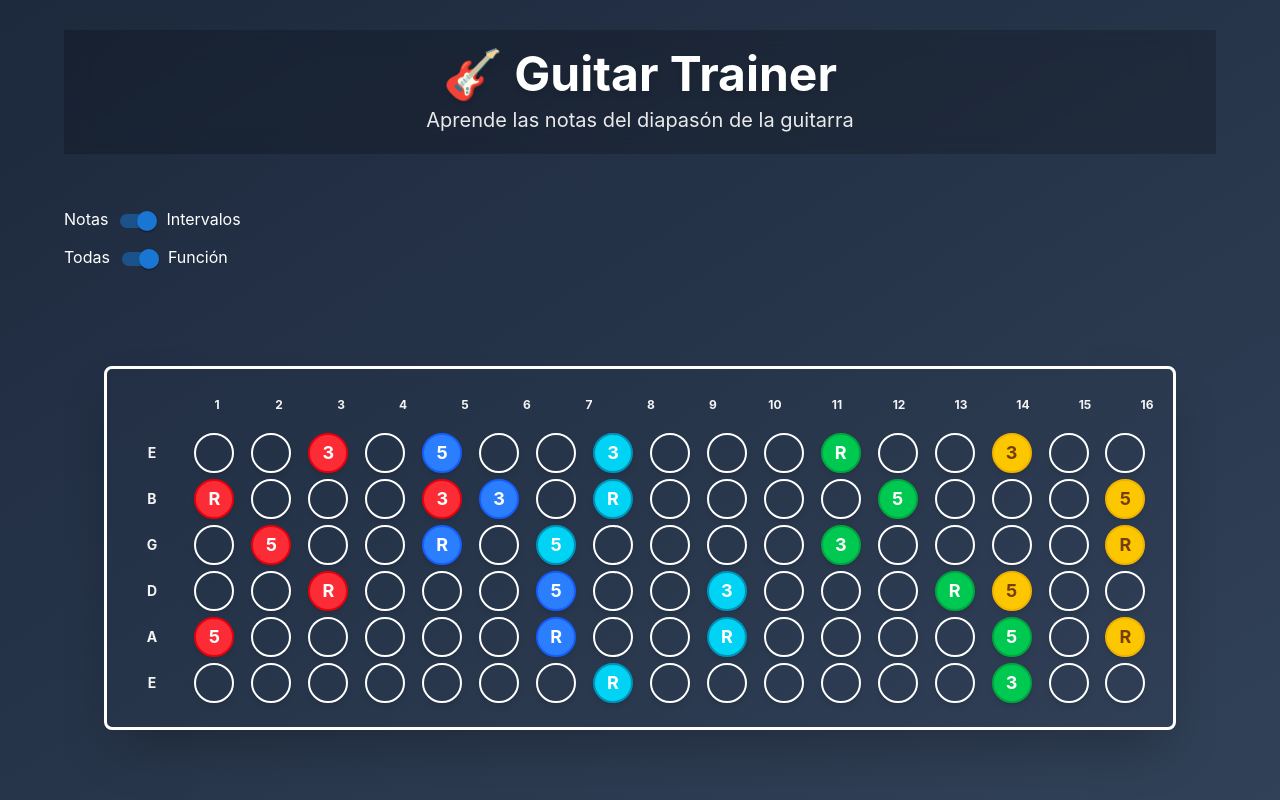
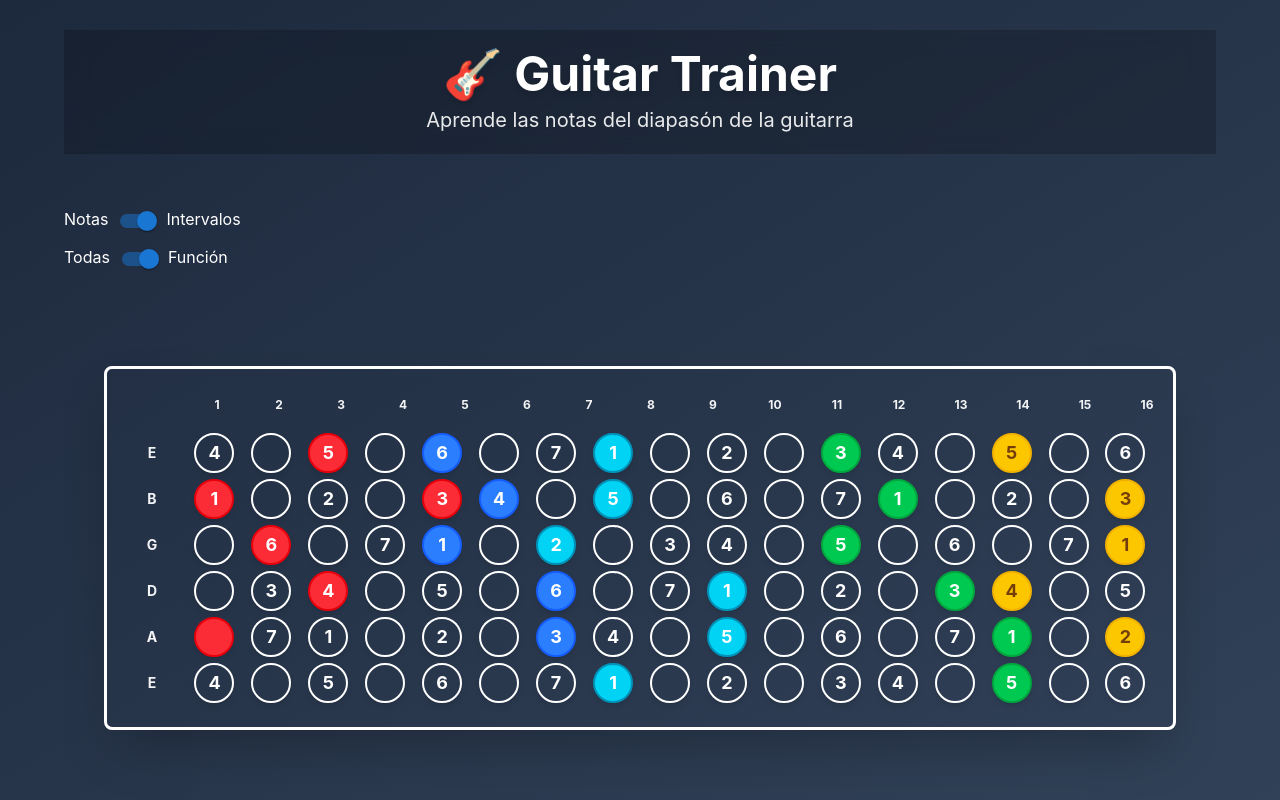
Before and after one commit to DeFrankCom/guitar-trainer, a React (Vite) app: page / in a window 1280 px wide. Built offline with nearby package versions, Linux system fonts and the light colour scheme.

Commit message:
feat: interval integration

```diff
--- a/src/components/Fretboard.tsx
+++ b/src/components/Fretboard.tsx
@@ -3,13 +3,13 @@ import type { FretboardData, FretboardNote } from '@/types/FretboardNote';
 import { generateFretboardData } from '@/utils/fretboardData';
 import { cagedPositions } from '@/utils/cagedPositions';
 import { Note as NoteCmp } from '@/components/Note';
-import type { Note } from '@/utils/scales';
+import type { ScaleNote } from '@/utils/scales';
 // Definición de las posiciones, etiquetas y colores según la imagen
 
 const NUM_FRETS = 17;
 
 type FretboardProps = {
-  selectedScale: Note[];
+  selectedScale: ScaleNote[];
   showNotes: boolean;
   viewOnlyFunction: boolean;
 };
@@ -54,13 +54,15 @@ export const Fretboard: React.FC<FretboardProps> = ({
                   const pos = cagedPositions.find(
                     (p: any) => p.string === note.string && p.fret === note.fret
                   );
+                  const scaleNote = selectedScale.find(scaleNote => scaleNote.note === note.note);
                   return (
                     <NoteCmp
                       key={note.fret}
                       pos={pos}
-                      note={note}
+                      note={{...note, interval: scaleNote?.interval ?? undefined }}
                       showNoteName={showNoteName}
                       viewOnlyFunction={viewOnlyFunction}
+                      noteBelongsToScale={!!scaleNote}
                     />
                   );
                 })}
--- a/src/components/Note.tsx
+++ b/src/components/Note.tsx
@@ -15,6 +15,7 @@ type NoteProps = {
   note: FretboardNote;
   showNoteName: boolean;
   viewOnlyFunction: boolean;
+  noteBelongsToScale: boolean;
 };
 
 export const Note: React.FC<NoteProps> = ({
@@ -22,18 +23,19 @@ export const Note: React.FC<NoteProps> = ({
   note,
   showNoteName,
   viewOnlyFunction,
+  noteBelongsToScale,
 }) => {
   return (
     <div
       key={note.fret}
       className='flex items-center justify-center min-h-[40px] flex-1'
     >
-      {(pos || viewOnlyFunction) && (
+      {(noteBelongsToScale || viewOnlyFunction) && (
         <div
           key={note.fret}
           className={`flex items-center justify-center h-full min-w-[40px] rounded-full border-2 font-bold text-lg shadow-md ${colorMap[pos?.color ?? 'none']}`}
         >
-          {showNoteName || !viewOnlyFunction ? note.note : pos?.label}
+          {showNoteName || !viewOnlyFunction ? note.note : note.interval}
         </div>
       )}
     </div>
--- a/src/types/FretboardNote.ts
+++ b/src/types/FretboardNote.ts
@@ -2,6 +2,7 @@ export type FretboardNote = {
   note: string;
   string: number; // 1-6 (de más aguda a más grave)
   fret: number; // 0-24 (0 = cuerda al aire)
+  interval: string | undefined,
   isHighlighted?: boolean;
   isSelected?: boolean;
 };
--- a/src/utils/scales.ts
+++ b/src/utils/scales.ts
@@ -1,8 +1,8 @@
 // Musical scale generator in TypeScript
 
-type Note = string;
-type ScaleType = 'major' | 'minor' | 'majorPentatonic' | 'minorPentatonic';
-type ScaleNote = {
+export type Note = string;
+export type ScaleType = 'major' | 'minor' | 'majorPentatonic' | 'minorPentatonic';
+export type ScaleNote = {
   note: string;
   interval: string;
 };
```
